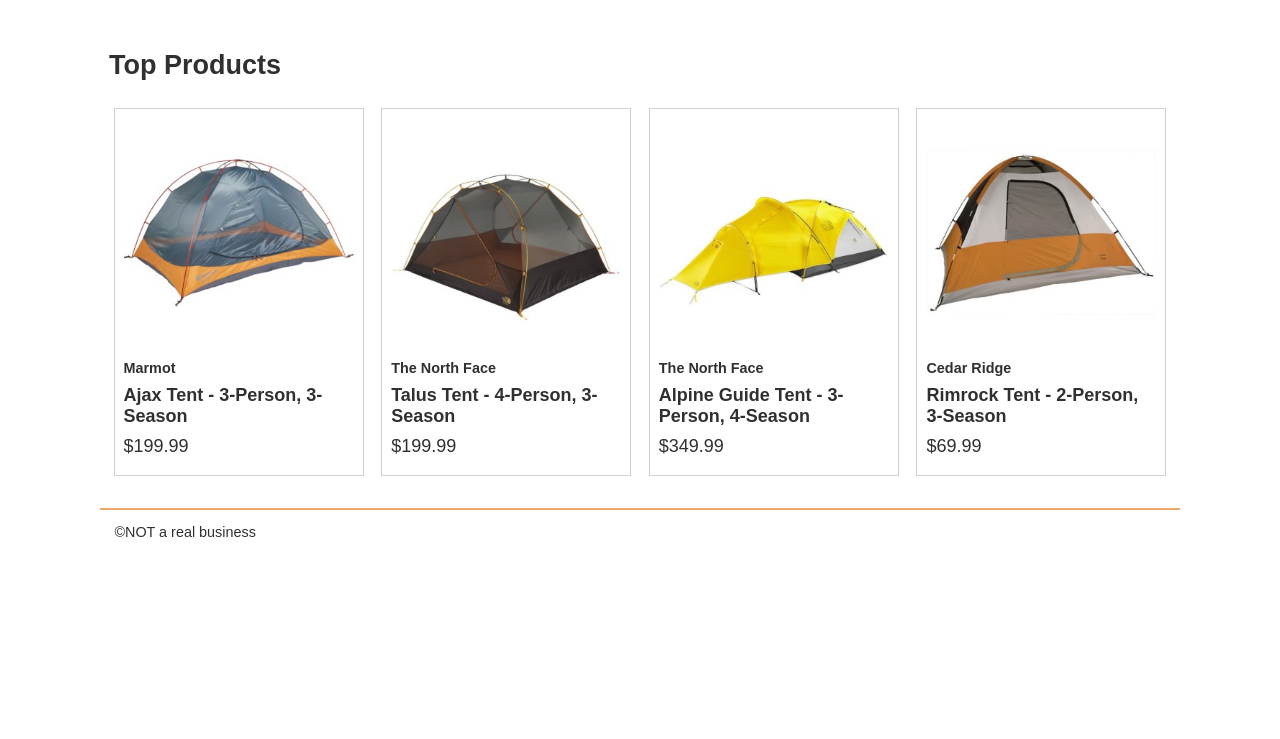
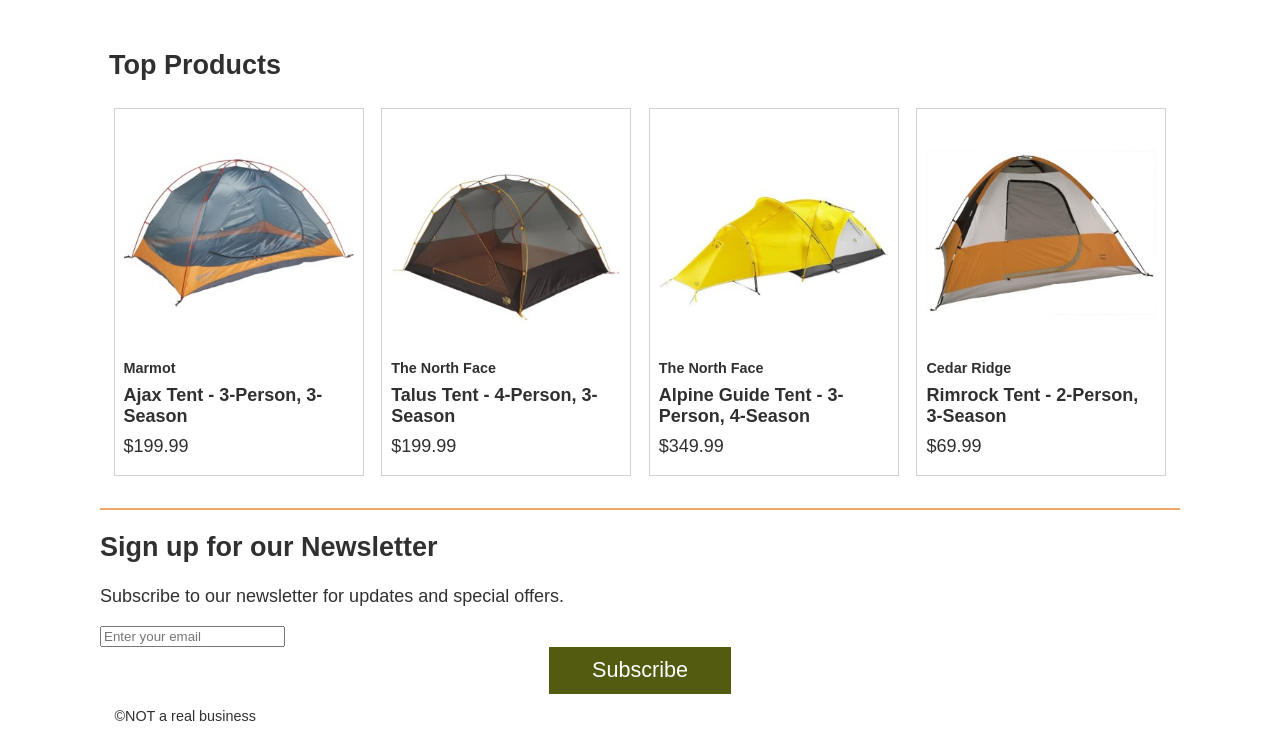
Before and after one commit to BYUI-WDD330-TEAM-C/WDD330-Project1, a website built with Vite: page src/index.html in a window 1280 px wide. Shown: the part 624-1363 px from the top of the page. Before the commit the page ends 1178 px from the top, so only its background shows below. Built offline with nearby package versions, Linux system fonts and the light colour scheme.

Commit message:
added newsletter section index.html

```diff
--- a/src/index.html
+++ b/src/index.html
@@ -5,6 +5,7 @@
     <meta name="viewport" content="width=device-width, initial-scale=1.0" />
     <title>Sleep Outside | Home</title>
     <link rel="stylesheet" href="/css/style.css" />
+
   </head>
   <body>
     <header class="divider">
@@ -101,6 +102,21 @@
         </ul>
       </section>
     </main>
+    <section class="newsletter">
+      <h2>Sign up for our Newsletter</h2>
+      <p>Subscribe to our newsletter for updates and special offers.</p>
+      <form id="newsletter-form">
+        <input
+          type="email"
+          id="email"
+          name="email"
+          placeholder="Enter your email"
+          required
+        />
+        <button type="submit">Subscribe</button>
+      </form>
+    </section>
     <footer>&copy;NOT a real business</footer>
+
   </body>
 </html>
```
